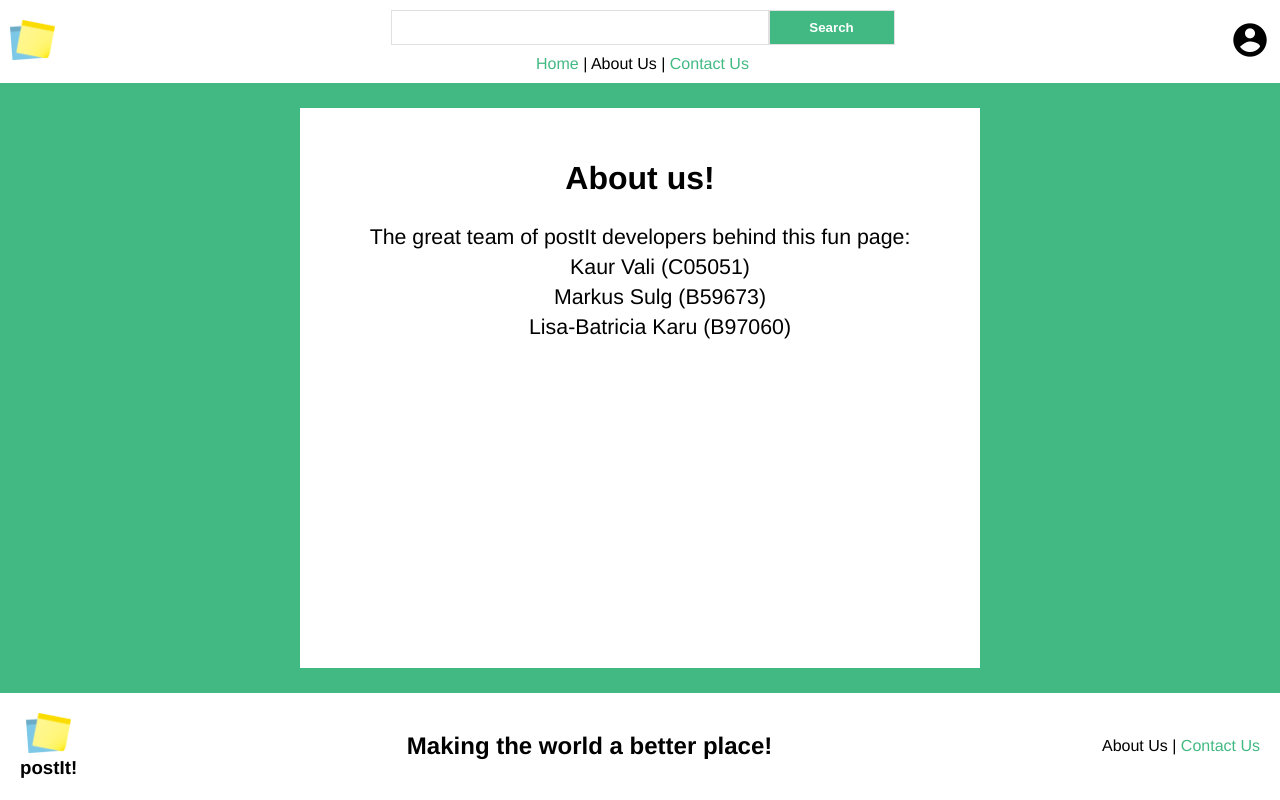
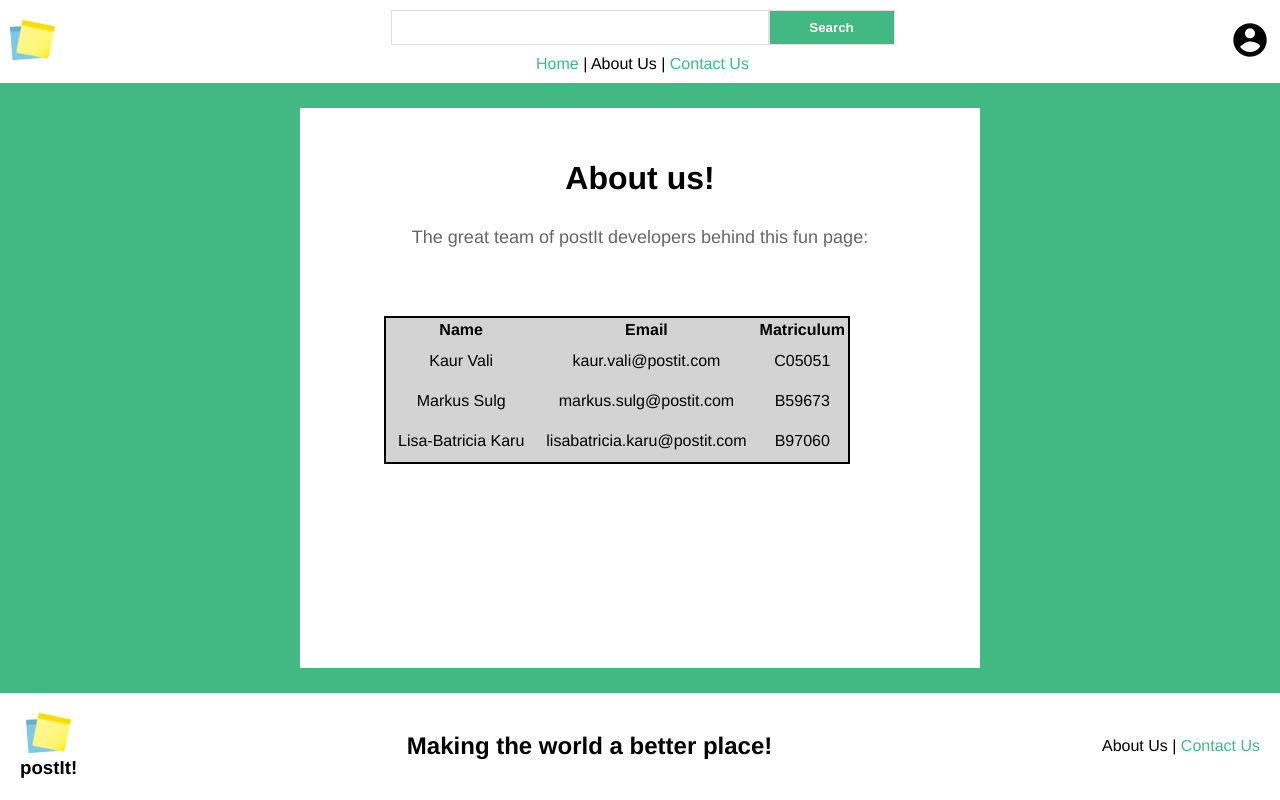
Before and after one commit to kaurvali/wadev_hw3, a Vue app: page /about in a window 1280 px wide. Built offline with nearby package versions, Linux system fonts and the light colour scheme.

Commit message:
Added styling to contact and abou us page

```diff
--- a/src/views/About.vue
+++ b/src/views/About.vue
@@ -2,25 +2,62 @@
   <div class="about">
     <h1>About us!</h1>
     <p>The great team of postIt developers behind this fun page:</p>
-    <ul>
-      <li>Kaur Vali (C05051)</li>
-      <li>Markus Sulg (B59673)</li>
-      <li>Lisa-Batricia Karu (B97060)</li>
-    </ul>
-  </div>
+     <table>
+            <thead>
+                <tr>
+                    <th>Name</th>
+                    <th>Email</th>
+                    <th>Matriculum</th>
+                </tr>
+            </thead>
+            <tbody>
+                <tr v-for="user in users" :key="user.id">
+                    <td>{{user.name}}</td>
+                    <td>{{user.email}}</td>
+                    <td>{{user.id}}</td>
+                </tr>
+            </tbody>
+        </table>
+    </div>
 </template>
+
+<script>
+export default {
+    data() {
+        return {
+            users: [
+                { name: 'Kaur Vali', email: 'kaur.vali@postit.com', id: 'C05051' },
+                { name: 'Markus Sulg', email: 'markus.sulg@postit.com', id: 'B59673' },
+                { name: 'Lisa-Batricia Karu', email: 'lisabatricia.karu@postit.com', id: 'B97060' }
+            ]
+        };
+    }
+};
+</script>
+
+
 
 <style scoped lang="scss">
 h1 {
   padding-top: 5%;
 	margin-bottom: 25px;
 }
-p, ul {
-  font-size: 16pt;
+p {
+  color: #666;
+  font-weight: 400;
+  font-size: 18px;
   line-height: 30px;
 }
-ul {
-	list-style: none;
+table {
+
+	background-color: lightgray;
+  margin: 10%;
+}
+td {
+  padding: 10px;
+}
+table{
+  border: 2px solid black;
 }
 
 </style>
--- a/src/views/ContactUs.vue
+++ b/src/views/ContactUs.vue
@@ -1,15 +1,16 @@
 <template>
   <div class="contact-us">
     <h1>Contact us!</h1>
-    <p>
+    <p1>
       Got a question or idea?
       <br>
       We'd love to hear from you.
-      </p>
-    <ul>
-      <li>Phone: 555 555 55 </li>
-      <li>E-mail: <a href="mailto:info.postit@gmail.com">info.postit@gmail.com</a></li>
-    </ul>
+      </p1>
+    <p>
+    Phone: 555 555 55
+    <br>
+    E-mail: <a href="mailto:info@postit.com">info@postit.com</a>
+    </p>
   </div>
 </template>
 
@@ -18,18 +19,14 @@ h1 {
   padding-top: 5%;
 	margin-bottom: 25px;
 }
-p {
+p1 {
   color: #666;
-  font-weight: 400;
-  font-size: 16px;
-  }
-p, ul {
-  font-size: 16pt;
+}
+p1,p{
+ font-weight: 400;
+  font-size: 18px;
   line-height: 30px;
-}
-ul {
-  padding-top: 10%;
-	list-style: none;
+  margin-top: 10%;
 }
 
 </style>
```
